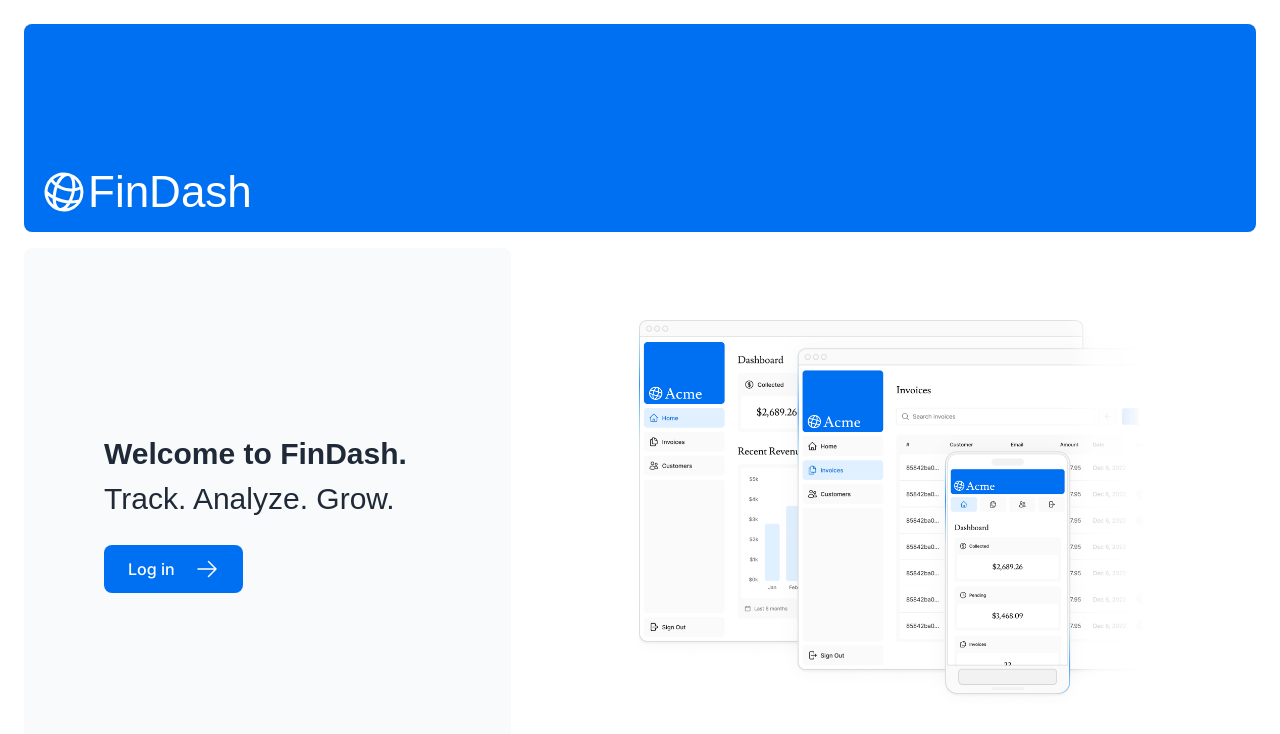
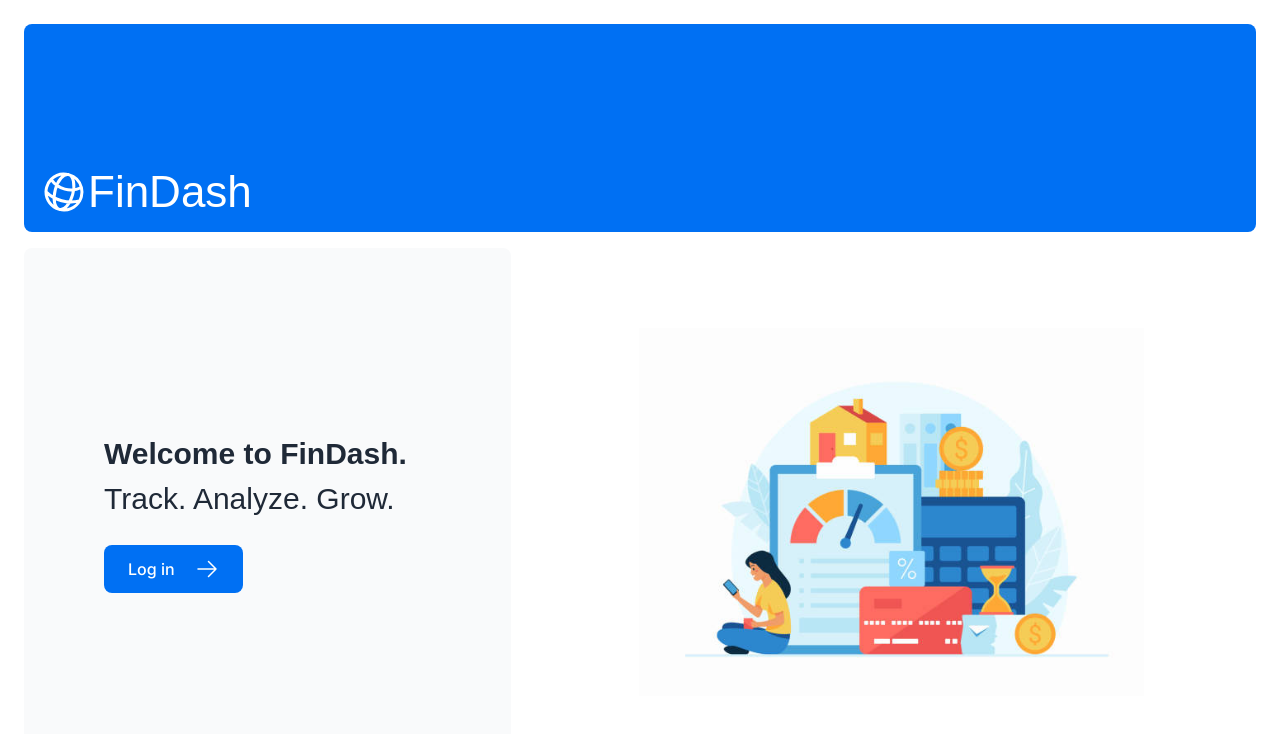
Before and after one commit to jitani04/FinDash, a Next.js app: page / in a window 1280 px wide. Shown: the top 734 px of the page. Built offline with nearby package versions, Linux system fonts and the light colour scheme; a web font is replaced by a local one.

Commit message:
fixed home screen and side nav

```diff
--- a/app/dashboard/customers/page.tsx
+++ b/app/dashboard/customers/page.tsx
@@ -1,3 +1,3 @@
-export default function Page() {
-    return <p>Customers Page</p>;
-  }
+// export default function Page() {
+//     return <p>Customers Page</p>;
+//   }
--- a/app/page.tsx
+++ b/app/page.tsx
@@ -24,11 +24,10 @@
           </Link>
         </div>
         <div className="flex items-center justify-center p-6 md:w-3/5 md:px-28 md:py-12">
-          {/* Add Hero Images Here */}
           <Image
-            src="/hero-desktop.png"
-            width={1000}
-            height={760}
+            src="/hero.jpg"
+            width={612}
+            height={448}
             className="hidden md:block"
             alt="Screenshots of the dashboard project showing desktop version"
           />
--- a/app/ui/dashboard/nav-links.tsx
+++ b/app/ui/dashboard/nav-links.tsx
@@ -16,7 +16,7 @@
     href: '/dashboard/invoices',
     icon: DocumentDuplicateIcon,
   },
-  { name: 'Customers', href: '/dashboard/customers', icon: UserGroupIcon },
+  // { name: 'Customers', href: '/dashboard/customers', icon: UserGroupIcon },
 ];
 
 export default function NavLinks() {
--- a/app/ui/dashboard/sidenav.tsx
+++ b/app/ui/dashboard/sidenav.tsx
@@ -7,7 +7,9 @@
 export default function SideNav() {
   return (
     <div className="flex h-full flex-col px-3 py-4 md:px-2">
-      // ...
+       <div className="flex h-20 shrink-0 items-end rounded-lg bg-blue-500 p-4 md:h-52">
+        <FinDashLogo />
+        </div>
       <div className="flex grow flex-row justify-between space-x-2 md:flex-col md:space-x-0 md:space-y-2">
         <NavLinks />
         <div className="hidden h-auto w-full grow rounded-md bg-gray-50 md:block"></div>
```
Also changed, not shown: public/hero.jpg (added), public/hero_image.jpg (added).
